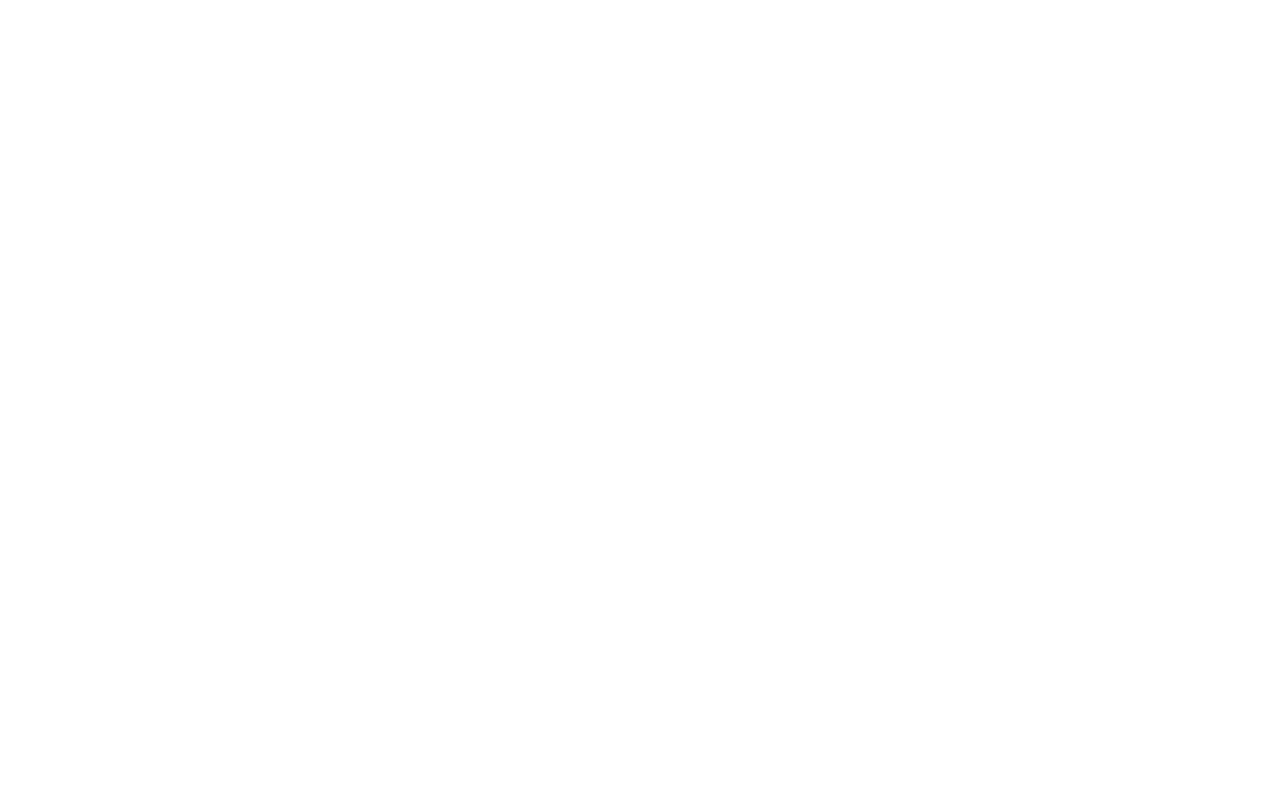
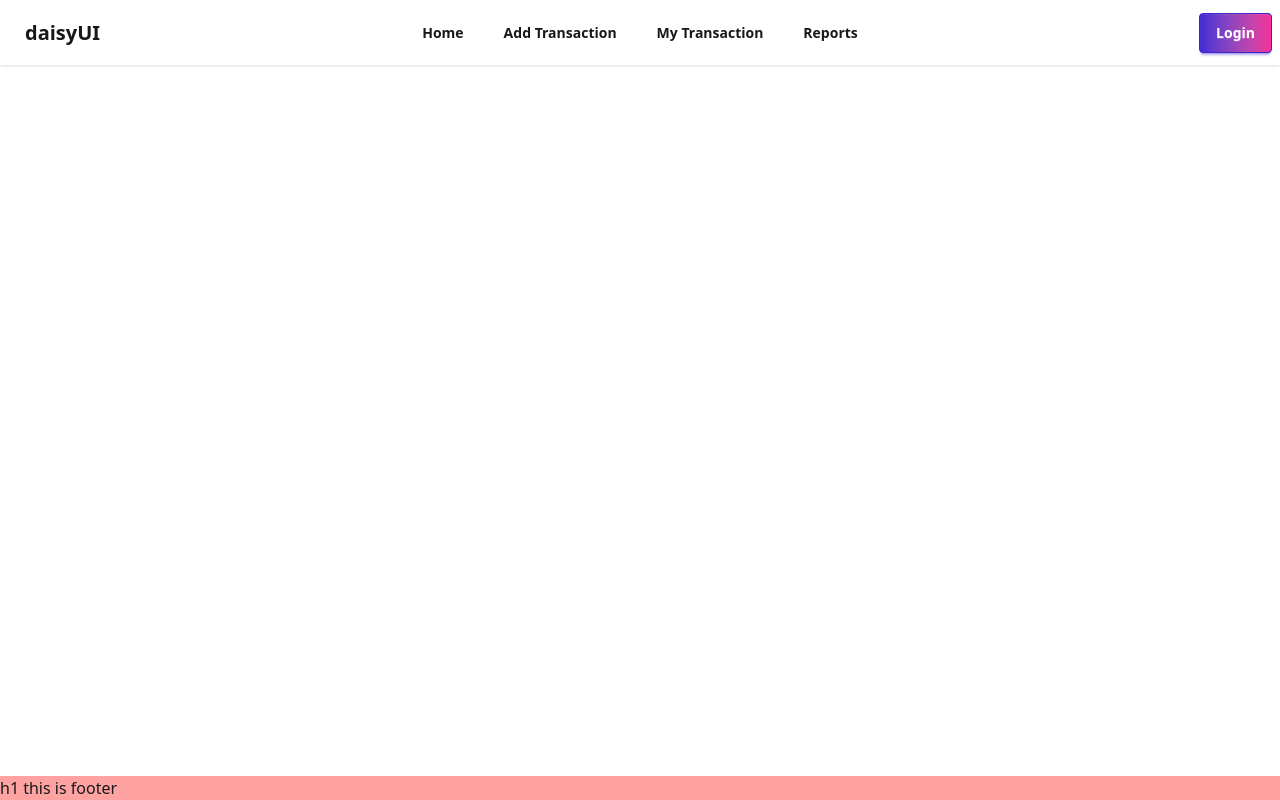
Before and after one commit to MernStackExpert/Asigement-10-Client-Side, a React (Vite) app: page / in a window 1280 px wide. Built offline with nearby package versions, Linux system fonts and the light colour scheme.

Commit message:
Add Navbar

```diff
--- a/src/Components/Navbar.jsx
+++ b/src/Components/Navbar.jsx
@@ -1,8 +1,25 @@
 import React from "react";
+import { Link, NavLink } from "react-router";
 
 const Navbar = () => {
+  const links = (
+    <>
+      <li>
+        <NavLink>Home</NavLink>
+      </li>
+      <li>
+        <NavLink>Add Transaction</NavLink>
+      </li>
+      <li>
+        <NavLink>My Transaction</NavLink>
+      </li>
+      <li>
+        <NavLink>Reports</NavLink>
+      </li>
+    </>
+  );
   return (
-    <div className="navbar bg-base-100 shadow-sm">
+    <div className="navbar bg-base-100 shadow-sm backdrop-blur-md fixed top-0 z-50">
       <div className="navbar-start">
         <div className="dropdown">
           <div tabIndex={0} role="button" className="btn btn-ghost lg:hidden">
@@ -24,54 +41,22 @@ const Navbar = () => {
           </div>
           <ul
             tabIndex="-1"
-            className="menu menu-sm dropdown-content bg-base-100 rounded-box z-1 mt-3 w-52 p-2 shadow"
+            className="menu menu-sm dropdown-content bg-base-100 rounded-box z-1 mt-3 w-52 p-2 shadow font-semibold space-y-2"
           >
-            <li>
-              <a>Item 1</a>
-            </li>
-            <li>
-              <a>Parent</a>
-              <ul className="p-2">
-                <li>
-                  <a>Submenu 1</a>
-                </li>
-                <li>
-                  <a>Submenu 2</a>
-                </li>
-              </ul>
-            </li>
-            <li>
-              <a>Item 3</a>
-            </li>
+            {links}
           </ul>
         </div>
         <a className="btn btn-ghost text-xl">daisyUI</a>
       </div>
       <div className="navbar-center hidden lg:flex">
-        <ul className="menu menu-horizontal px-1">
-          <li>
-            <a>Item 1</a>
-          </li>
-          <li>
-            <details>
-              <summary>Parent</summary>
-              <ul className="p-2">
-                <li>
-                  <a>Submenu 1</a>
-                </li>
-                <li>
-                  <a>Submenu 2</a>
-                </li>
-              </ul>
-            </details>
-          </li>
-          <li>
-            <a>Item 3</a>
-          </li>
+        <ul className="menu menu-horizontal px-1 font-semibold space-x-4">
+          {links}
         </ul>
       </div>
       <div className="navbar-end">
-        <a className="btn">Button</a>
+        <Link className="btn btn-primary bg-gradient-to-r from-primary to-secondary text-white">
+          Login
+        </Link>
       </div>
     </div>
   );
--- a/src/Layouts/Root.jsx
+++ b/src/Layouts/Root.jsx
@@ -1,8 +1,21 @@
 import React from 'react';
+import Navbar from '../Components/Navbar';
+import { Outlet } from 'react-router';
 
 const Root = () => {
   return (
-    <div>
+    <div className='flex flex-col min-h-screen'>
+      <header>
+        <Navbar></Navbar>
+      </header>
+
+      <main className='flex-grow mt-50'>
+        <Outlet></Outlet>
+      </main>
+
+      <footer className='bg-red-300'>
+        h1 this is footer
+      </footer>
 
     </div>
   );
--- a/src/index.css
+++ b/src/index.css
@@ -1,4 +1,4 @@
 @import "tailwindcss";
 @plugin "daisyui" {
-  themes: light --default, dark --prefersdark, cupcake;
+  themes: light --default, dark, cupcake;
 }
```
